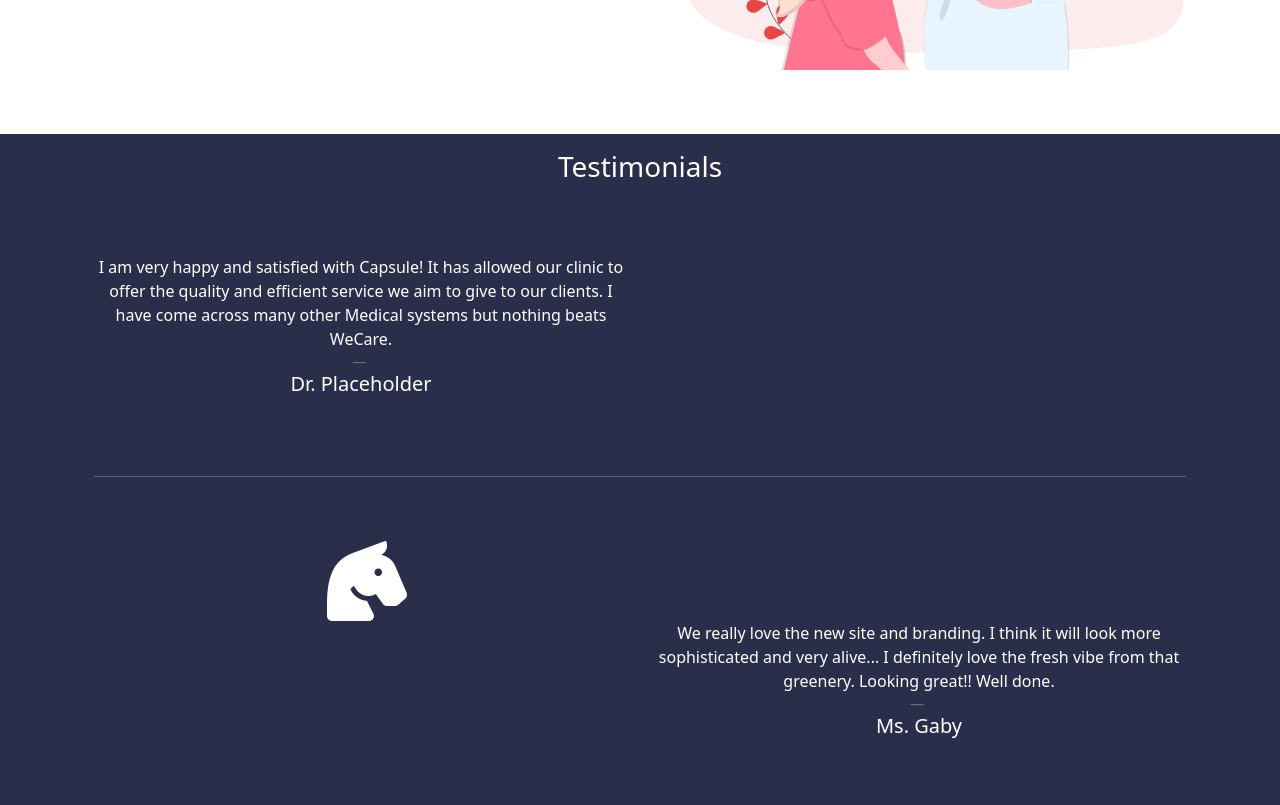
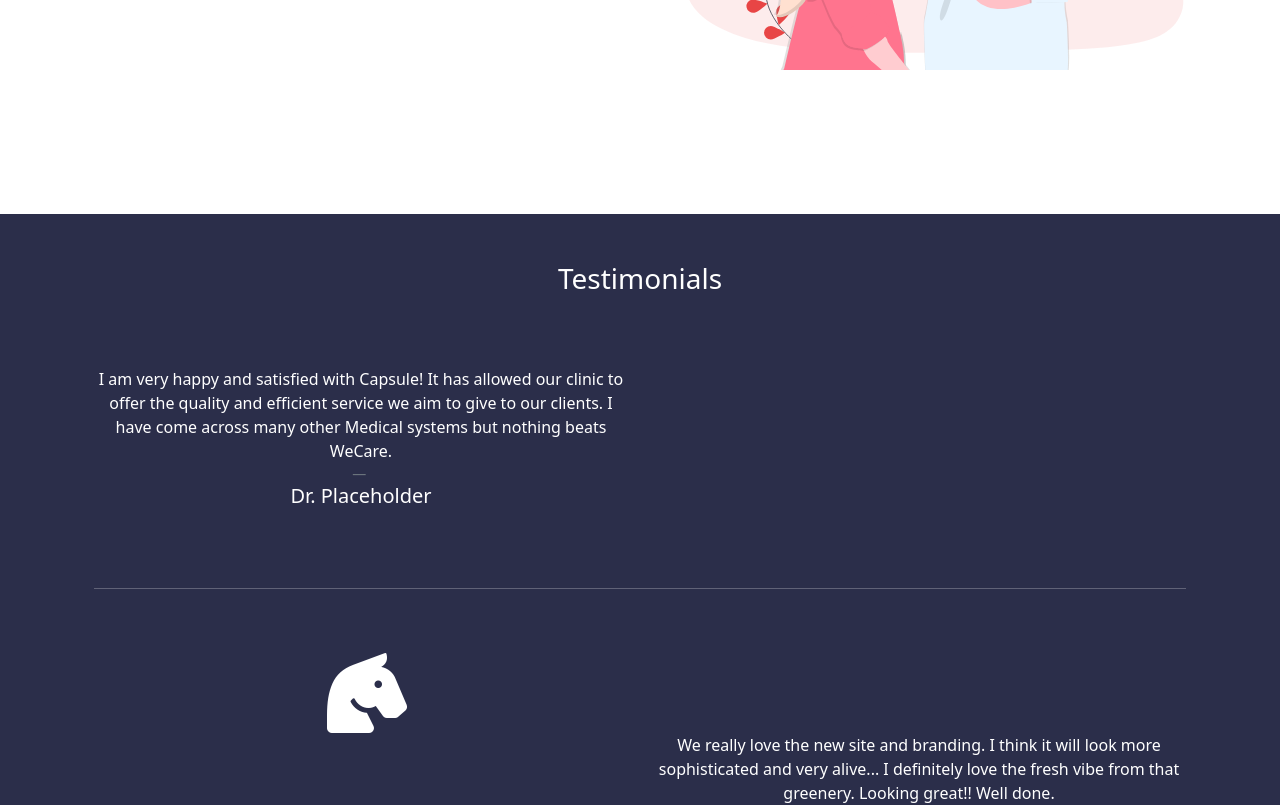
Before and after one commit to Viggyz/HospWeb, a React (Create React App) app: page / in a window 1280 px wide. Shown: the part 2000-2805 px from the top of the page. Built offline with nearby package versions, Linux system fonts and the light colour scheme.

Commit message:
Small fixes

```diff
--- a/src/pages/Faq.js
+++ b/src/pages/Faq.js
@@ -5,7 +5,7 @@ import { Fade } from "react-reveal";
 function Faq() {
   return (
     <>
-      <div className="container faq p-4">
+      <div className="container faq p-5">
         <div className="row">
           <Fade top>
             <h3 className="display-6 text-white">
--- a/src/pages/Homepage.js
+++ b/src/pages/Homepage.js
@@ -58,7 +58,7 @@ function Homepage() {
         <Row className="px-3 info">
           {/*Put ID here so get started button can go here*/}
           <Col sm="12" md="6" className="d1 p-2">
-            <Fade bottom>
+            <Fade>
               <h3>Who we are</h3>
               <h1>Three decades of pioneering healthcare in the region</h1>
               <p>
@@ -134,6 +134,8 @@ function Homepage() {
                 plans, and offer financial assistance programs.
               </p>
               <Button className="text-white">View Plans</Button>
+              <br />
+              <br />
             </Fade>
           </Col>
           <Col sm="12" md="6" className="p-2">
@@ -142,8 +144,8 @@ function Homepage() {
             </Slide>
           </Col>
         </Row>
-        <Row className="pt-2 mt-2">
-          <Col className="testcol p-3">
+        <Row className="pt-5 mt-5">
+          <Col className="testcol py-5">
             <Fade top>
               <h3 className="mb-4">Testimonials</h3>
             </Fade>
```
